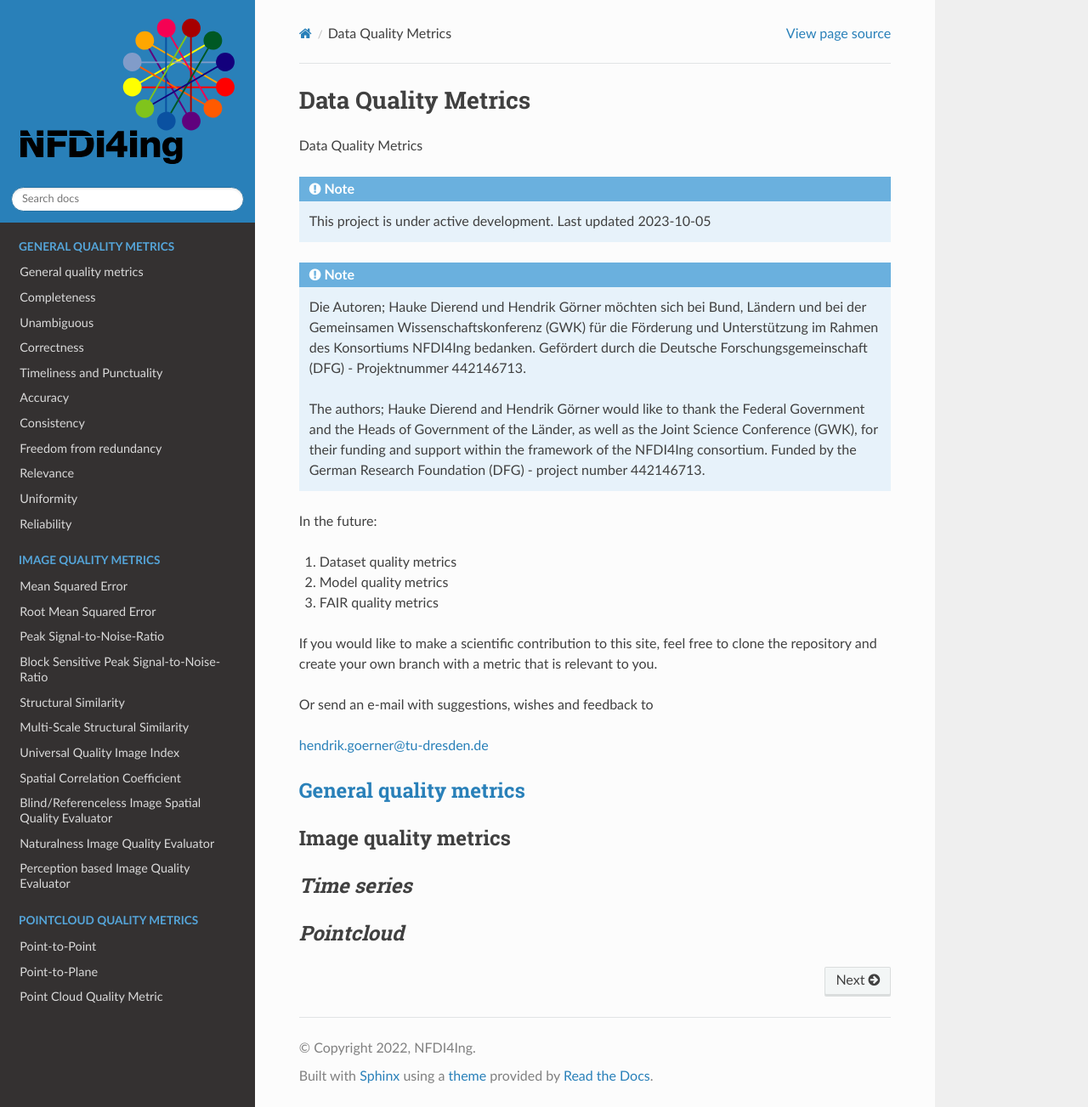
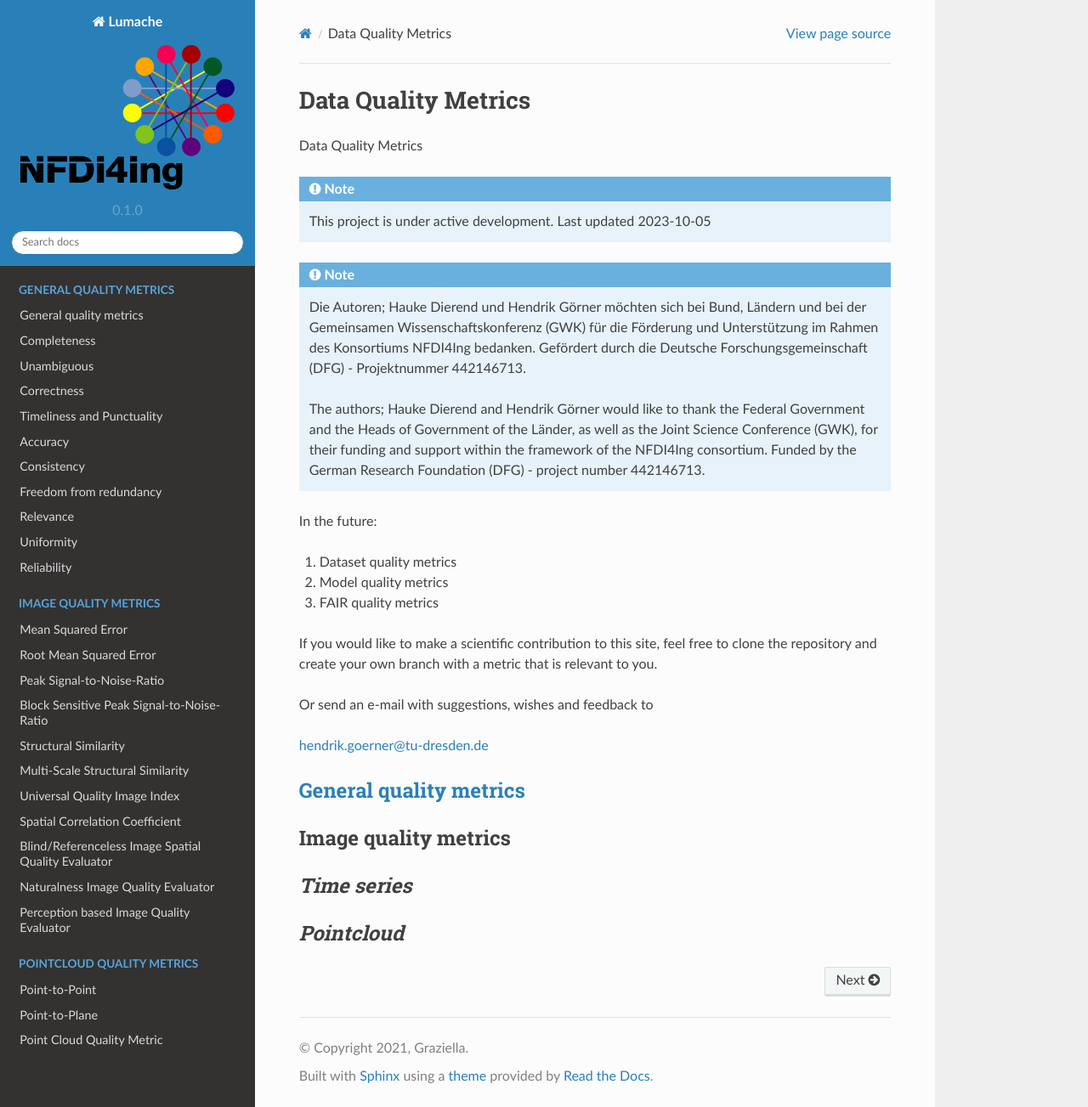
Before and after one commit to HDierend/Data-Quality-Metrics, a Sphinx documentation site: the page built from docs/source/index.rst, in a window 1280 px wide and 1303 px high. Shown: the whole window at 85% size. Built offline with Sphinx 7.4.7 and the Read the Docs theme 2.0.0, drawn with Linux system fonts in a browser that asks for light colours.

```diff
--- a/docs/source/conf.py
+++ b/docs/source/conf.py
@@ -2,41 +2,36 @@
 
 # -- Project information
 
-project = "Data Quality Metrics"
-copyright = "2022, NFDI4Ing"
-author = "TA Golo"
+project = 'Lumache'
+copyright = '2021, Graziella'
+author = 'Graziella'
 
-release = "0.1"
-version = "0.1.0"
+release = '0.1'
+version = '0.1.0'
 
 # -- General configuration
 
 extensions = [
-    "sphinx.ext.duration",
-    "sphinx.ext.doctest",
-    "sphinx.ext.autodoc",
-    "sphinx.ext.autosummary",
-    "sphinx.ext.intersphinx",
-    "sphinx.ext.autosectionlabel",
+    'sphinx.ext.duration',
+    'sphinx.ext.doctest',
+    'sphinx.ext.autodoc',
+    'sphinx.ext.autosummary',
+    'sphinx.ext.intersphinx',
 ]
 
 intersphinx_mapping = {
-    "python": ("https://docs.python.org/3/", None),
-    "sphinx": ("https://www.sphinx-doc.org/en/master/", None),
+    'python': ('https://docs.python.org/3/', None),
+    'sphinx': ('https://www.sphinx-doc.org/en/master/', None),
 }
-intersphinx_disabled_domains = ["std"]
+intersphinx_disabled_domains = ['std']
 
-templates_path = ["_templates"]
+templates_path = ['_templates']
 
 # -- Options for HTML output
 
 html_theme = 'sphinx_rtd_theme'
-html_static_path = ['_static']
+
 html_logo = 'logo_nfdi4ing_cmyk_hoch.svg'
-html_theme_options = {
-    'logo_only': True,
-    'display_version': False,
-}
 
 # -- Options for EPUB output
-epub_show_urls = "footnote"
+epub_show_urls = 'footnote'
```
